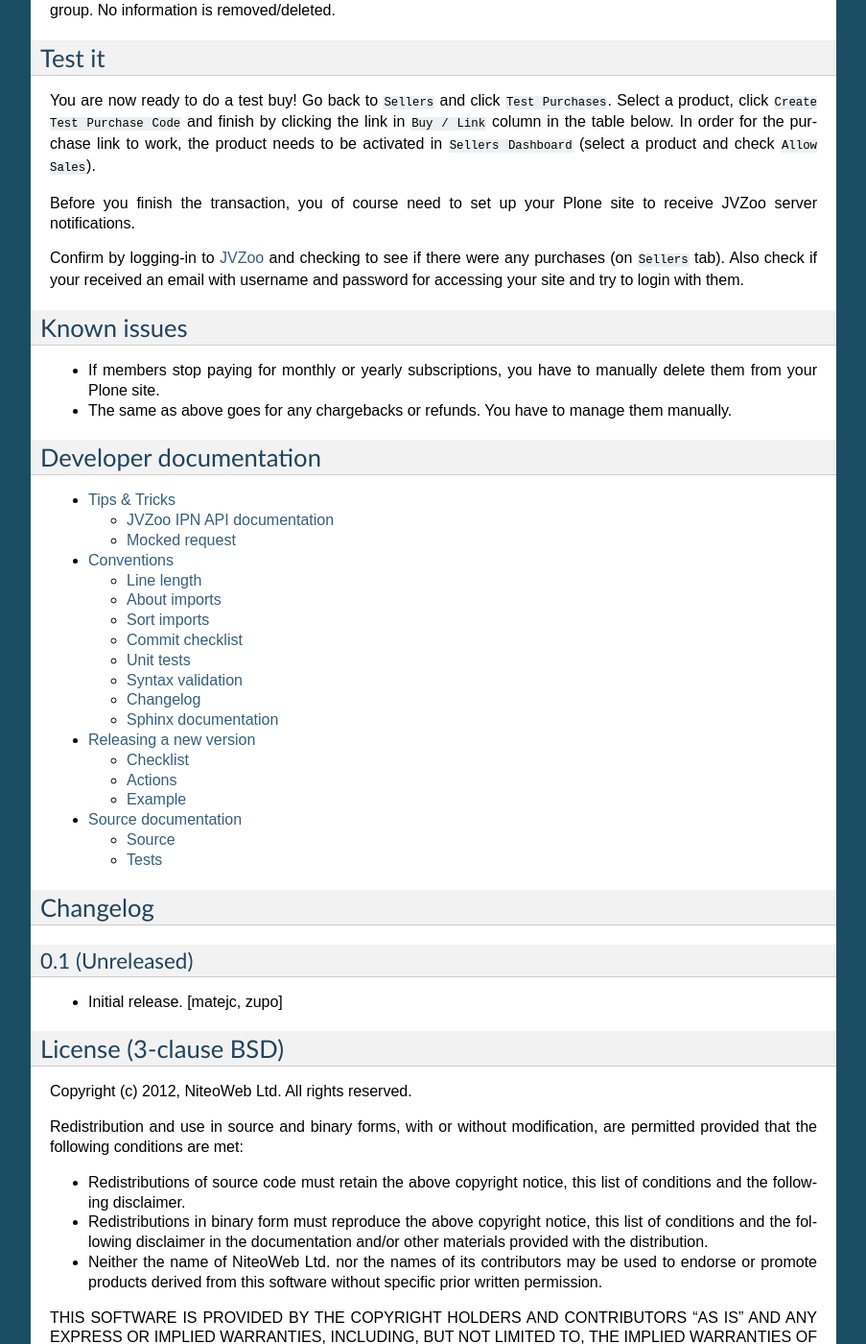
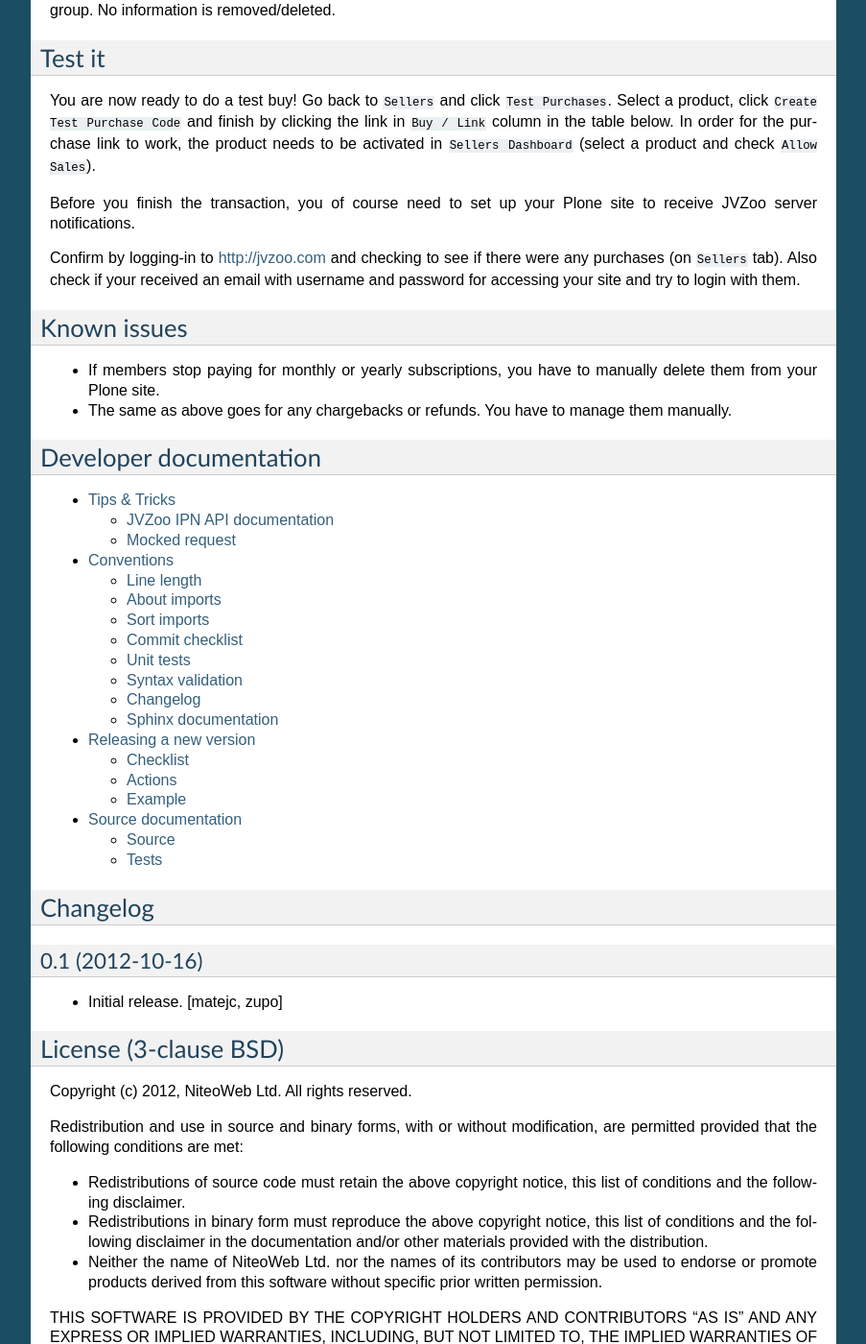
Before and after one commit to teamniteo/niteoweb.jvzoo, a Sphinx documentation site: the page built from docs/index.rst, in a window 1280 px wide and 1400 px high, scrolled down 1900 px. Shown: the whole window at 96% size, without its empty margins (198-1101 px from the left). Built offline with Sphinx 7.4.7, drawn with Linux system fonts in a browser that asks for light colours; some of the changed lines change nothing that is shown; some of the changed text lies outside the part shown.

Commit message:
prep for release 0.1

```diff
--- a/README.rst
+++ b/README.rst
@@ -121,10 +121,9 @@ order for the purchase link to work, the product needs to be activated in
 Before you finish the transaction, you of course need to set up your Plone
 site to receive JVZoo server notifications.
 
-Confirm by logging-in to `JVZoo <http://jvzoo.eu>`_ and checking to
-see if there were any purchases (on ``Sellers`` tab). Also check if your
-received an email with username and password for accessing your site and try to
-login with them.
+Confirm by logging-in to http://jvzoo.com and checking to see if there were any
+purchases (on ``Sellers`` tab). Also check if your received an email with
+username and password for accessing your site and try to login with them.
 
 
 Known issues
--- a/docs/HISTORY.rst
+++ b/docs/HISTORY.rst
@@ -1,7 +1,7 @@
 Changelog
 =========
 
-0.1 (Unreleased)
+0.1 (2012-10-16)
 ----------------
 
 - Initial release.
```
